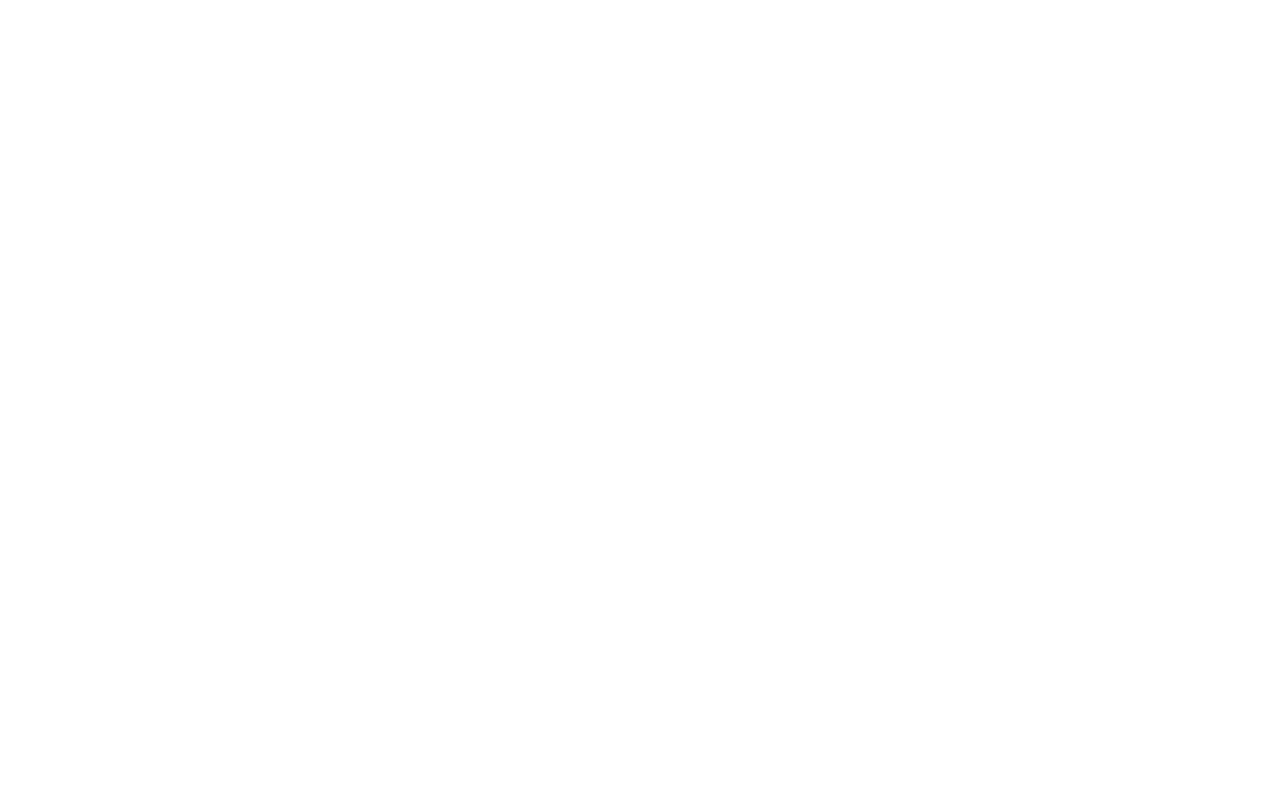
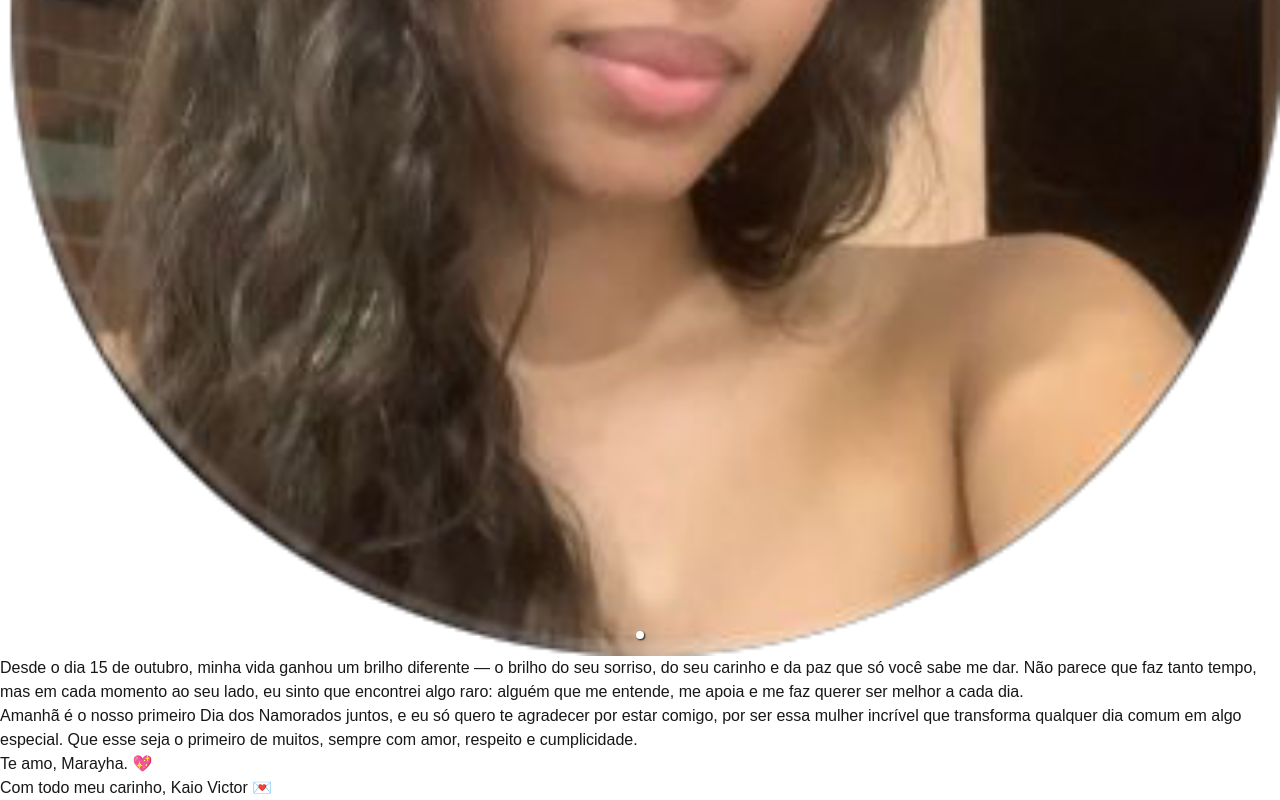
Before and after one commit to CesarTHD/encryptions, a Next.js app: page /namorados/kaio-e-marayha in a window 1280 px wide. Before the commit this address had no page. Shown: the part 648-1448 px from the top of the page. Before the commit the page ends 800 px from the top, so only its background shows below. Built offline with nearby package versions, Linux system fonts and the light colour scheme.

Commit message:
Kaio e Marayha

```diff
--- /dev/null
+++ b/src/app/namorados/kaio-e-marayha/page.js
@@ -0,0 +1,37 @@
+"use client";
+import { Carousel } from 'react-responsive-carousel';
+import "react-responsive-carousel/lib/styles/carousel.min.css";
+import Image from 'next/image';
+import foto1 from '@/casal/kaio-e-marayha/foto1.png';
+
+export default function Home() {
+  return (
+    <>
+      <main className="min-h-screen bg-rose-100 flex flex-col items-center justify-center p-4 text-center">
+        <h1 className="text-2xl font-bold text-rose-700 my-4 font-cursive">💖 Kaio & Marayha 💖</h1>
+
+        <div className="w-full max-w-md rounded-xl overflow-hidden shadow-lg my-6">
+          <Carousel showThumbs={false} autoPlay infiniteLoop>
+            <div><Image src={foto1} alt="foto 1" layout="responsive" /></div>
+          </Carousel>
+        </div>
+
+        <p className="max-w-2xl text-lg text-gray-700 leading-relaxed px-4">
+          Desde o dia 15 de outubro, minha vida ganhou um brilho diferente — o brilho do seu sorriso, do seu carinho e da paz que só você sabe me dar. Não parece que faz tanto tempo, mas em cada momento ao seu lado, eu sinto que encontrei algo raro: alguém que me entende, me apoia e me faz querer ser melhor a cada dia.
+        </p>
+        <p className="max-w-2xl text-lg text-gray-700 leading-relaxed px-4">
+          Amanhã é o nosso primeiro Dia dos Namorados juntos, e eu só quero te agradecer por estar comigo, por ser essa mulher incrível que transforma qualquer dia comum em algo especial. Que esse seja o primeiro de muitos, sempre com amor, respeito e cumplicidade.
+        </p>
+
+        <p className="max-w-2xl text-lg text-gray-700 leading-relaxed px-4">
+          Te amo, Marayha. 💖
+        </p>
+
+        <p className="max-w-2xl text-lg text-gray-700 leading-relaxed px-4">
+          Com todo meu carinho,
+          Kaio Victor 💌
+        </p>
+      </main>
+    </>
+  );
+}
```
Also changed, not shown: src/app/namorados/cesar-e-carol/page.js (renamed from src/app/namorados/page.js, +4 -4 lines), public/casal/kaio-e-marayha/foto1.png (added).
